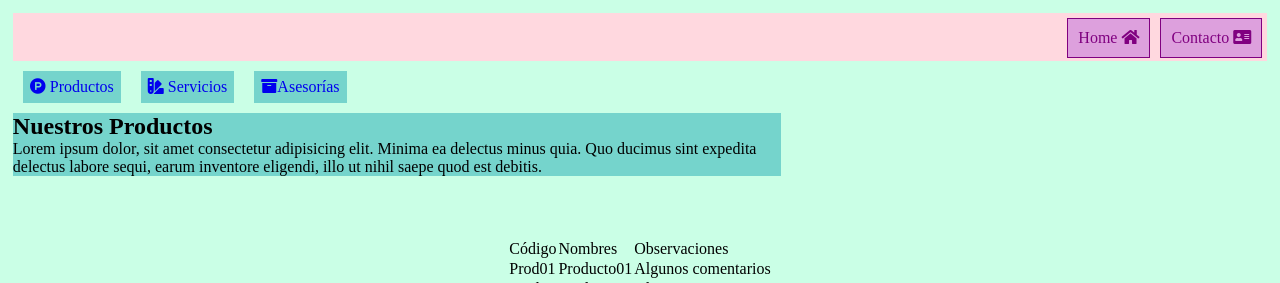
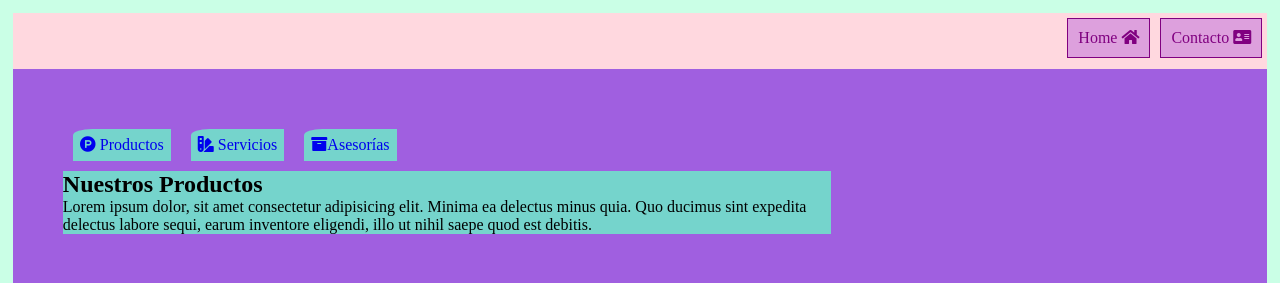
Before and after one commit to LeonelOrochena/ClasePr-ctica_CSS, a plain HTML site: page index.html in a window 1280 px wide. Shown: the top 283 px of the page. Drawn offline with Linux system fonts and the light colour scheme.

Commit message:
CSS loading

```diff
--- a/Recursos/css/encabezado.css
+++ b/Recursos/css/encabezado.css
@@ -1,6 +1,6 @@
 #encabezado{
     background: rgb(255, 216, 223);
-    height: 6vh;
+    height: 7vh;
 }
 
 #encabezado ul {
--- a/Recursos/css/principal.css
+++ b/Recursos/css/principal.css
@@ -1,3 +1,10 @@
+
+#cuadro{
+    background: rgb(160, 95, 224);
+    padding: 50px ;
+    margin: auto;
+}
+
 #tabContenedor ul {
     display: flex;
     flex-direction: row;
@@ -8,6 +15,7 @@
     background: rgb(117, 212, 204);
     padding: 7px;
     margin: 10px;
+    border-radius: 20% 0% 0% 0%;
 }
 
 #tabContenido div{
@@ -32,11 +40,15 @@
     margin-top: 10%;
 }
 
-#detalleInfo table {
+#Detalleinfo table {
     background-color: rgb(187, 236, 238);
     padding: 5px;
 }
 
-#detalleInfo table tr:nth-child(even){
-    background-color: rosybrown;
+#Detalleinfo table tr:nth-child(even){
+    background: rgb(223, 151, 151);
 }
+
+#Detalleinfo table tr:nth-child(odd){
+    background: rgb(131, 213, 224);
+}
--- a/index.html
+++ b/index.html
@@ -19,7 +19,7 @@
             </ul>
         </nav>
     </header>
-    <main>
+    <main id="cuadro">
         <section id="tabContenedor">
             <ul>
                 <li class="botones"><a href="#divProd"> <i class="fab fa-product-hunt"></i> Productos</a></li>
```
